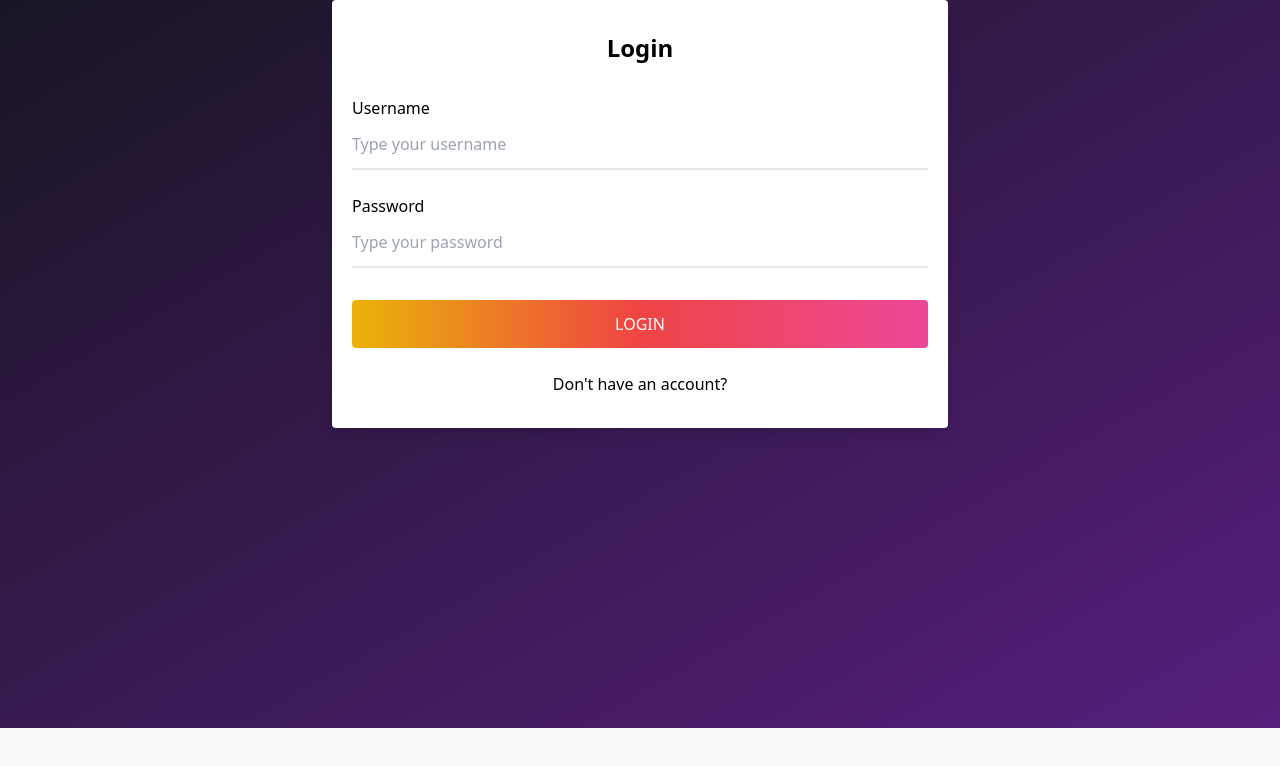
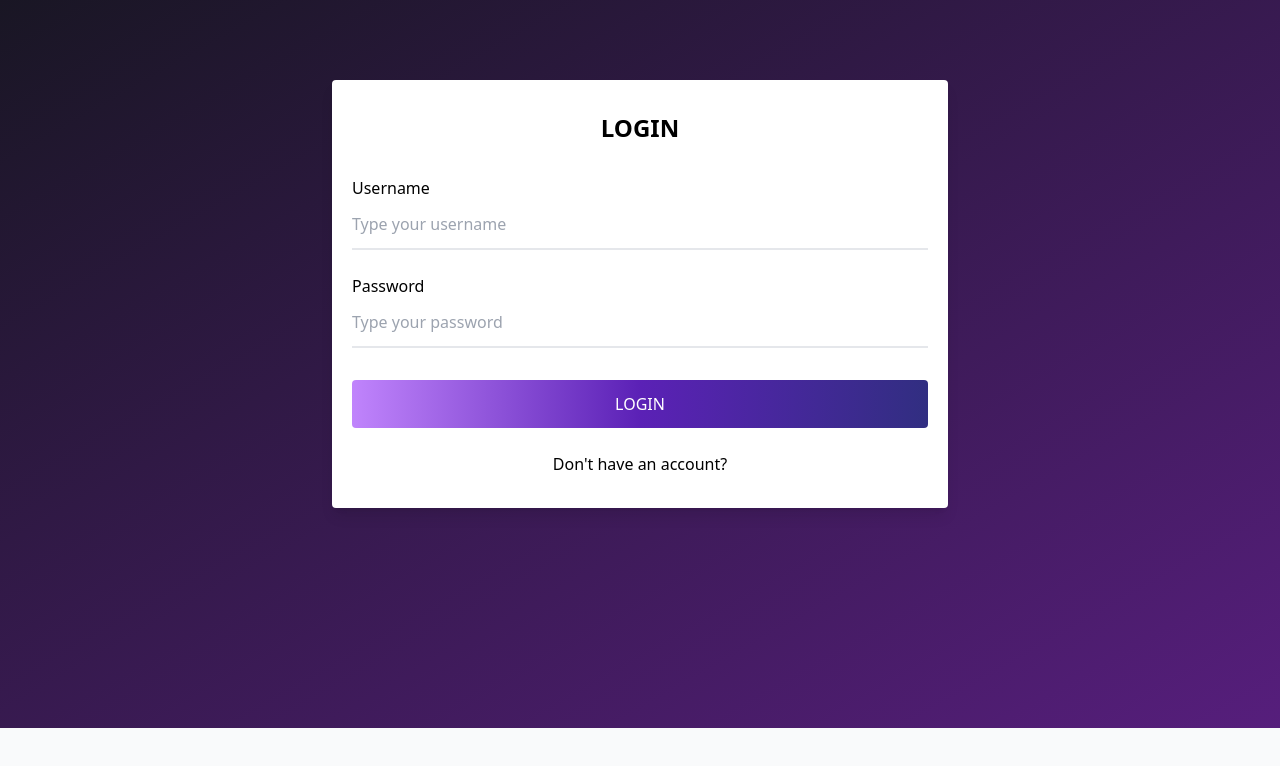
Before and after one commit to shaaban01/Songify-FrontEnd, a React (Vite) app: page /login in a window 1280 px wide. Shown: the top 766 px of the page. Built offline with nearby package versions, Linux system fonts and the light colour scheme.

Commit message:
edited some styles

```diff
--- a/index.html
+++ b/index.html
@@ -7,7 +7,7 @@
     <title>Songify</title>
   </head>
   <body class="h-full overflow-hidden">
-    <div id="root"></div>
+    <div id="root" ></div>
     <script type="module" src="/src/index.jsx"></script>
   </body>
 </html>
--- a/package.json
+++ b/package.json
@@ -10,6 +10,7 @@
   "dependencies": {
     "@reduxjs/toolkit": "^1.8.5",
     "axios": "^0.27.2",
+    "cors": "^2.8.5",
     "react": "^18.2.0",
     "react-dom": "^18.2.0",
     "react-icons": "^4.4.0",
--- a/src/App.jsx
+++ b/src/App.jsx
@@ -42,7 +42,7 @@ const App = () => {
             <Routes>
               <Route path="/login" element={<Login />} />
               <Route path="/register" element={<Signup />} />
-              {/* <Route path="/" element={<Navigate to="/login" replace />} /> */}
+              <Route path="/" element={<Navigate to="/login" replace />} />
               <Route
                 index
                 path="/discover"
--- a/src/assets/constants.js
+++ b/src/assets/constants.js
@@ -29,5 +29,4 @@ export const links = [
   { name: "Around You", to: "/around-you", icon: HiOutlinePhotograph },
   { name: "Top Artists", to: "/top-artists", icon: HiOutlineUserGroup },
   { name: "Top Charts", to: "/top-charts", icon: HiOutlineHashtag },
-  // { name: "Logout", to: "/discover", icon: BiLogOut },
 ];
--- a/src/pages/Login.jsx
+++ b/src/pages/Login.jsx
@@ -35,9 +35,9 @@ function Login() {
   };
 
   return (
-    <div class="flex justify-center items-center main-container">
-      <div class="w-1/2 shadow-lg p-5 rounded bg-white">
-        <p class="font-bold text-2xl text-center mt-3 mb-8">Login</p>
+    <div class="flex justify-center mt-20	items-center main-container h-full " >
+      <div class="w-1/2 shadow-lg p-5 rounded bg-white align-middle">
+        <p class="font-bold text-2xl text-center mt-3 mb-8">LOGIN</p>
         <div class="mb-3">
           <label>Username</label>
           <br />
@@ -61,14 +61,12 @@ function Login() {
           />
         </div>
         <button
-          class="block bg-gradient-to-r from-yellow-500 via-red-500 to-pink-500 text-white pt-3 pb-3 pl-6 pr-6 rounded w-full mt-5"
+          class="block bg-gradient-to-r from-purple-400 via-violet-800 to-indigo-900 text-white pt-3 pb-3 pl-6 pr-6 rounded w-full mt-5"
           onClick={onLogin}
         >
           LOGIN
         </button>
-        {/* <a href="./signup.html" class="mt-6 mb-3 text-center block">
-          Don't have an account?
-        </a> */}
+
 
         <Link to={`/register/`}>
           <p className="mt-6 mb-3 text-center block"> Don't have an account?</p>
--- a/src/pages/Signup.jsx
+++ b/src/pages/Signup.jsx
@@ -25,9 +25,9 @@ function Signup() {
     }
   };
   return (
-    <div class="flex justify-center items-center main-container ">
+    <div class="flex justify-center items-center main-container mt-20 ">
       <div class="w-1/2 shadow-lg p-5 rounded bg-white">
-        <p class="font-bold text-2xl text-center mt-3 mb-8">Signup</p>
+        <p class="font-bold text-2xl text-center mt-3 mb-8">SIGNUP</p>
         <div class="mb-3">
           <label>Username</label>
           <br />
@@ -62,7 +62,7 @@ function Signup() {
           />
         </div>
         <button
-          class="block bg-gradient-to-r from-yellow-500 via-red-500 to-pink-500 text-white pt-3 pb-3 pl-6 pr-6 rounded w-full mt-5"
+          class="block bg-gradient-to-r from-purple-400 via-violet-800 to-indigo-900 text-white pt-3 pb-3 pl-6 pr-6 rounded w-full mt-5"
           onClick={onRegister}
         >
           Signup
```
Also changed, not shown: 1 other file (tests, documents, lock files or other folders).
